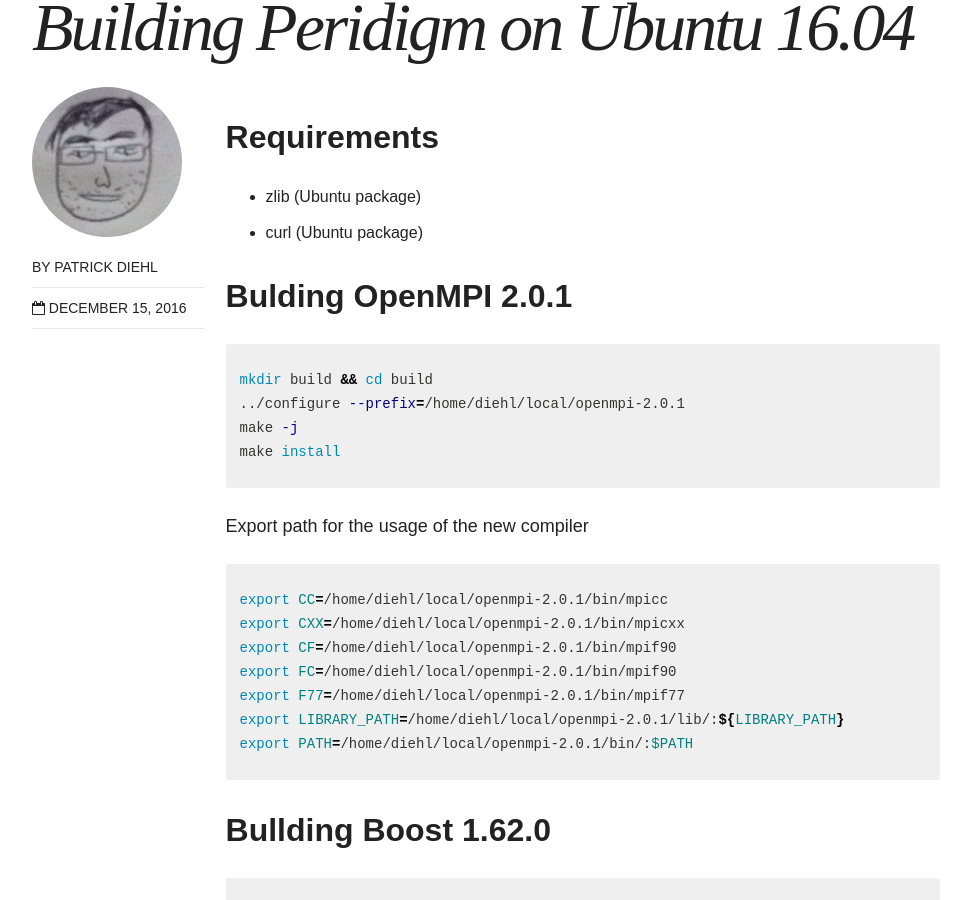
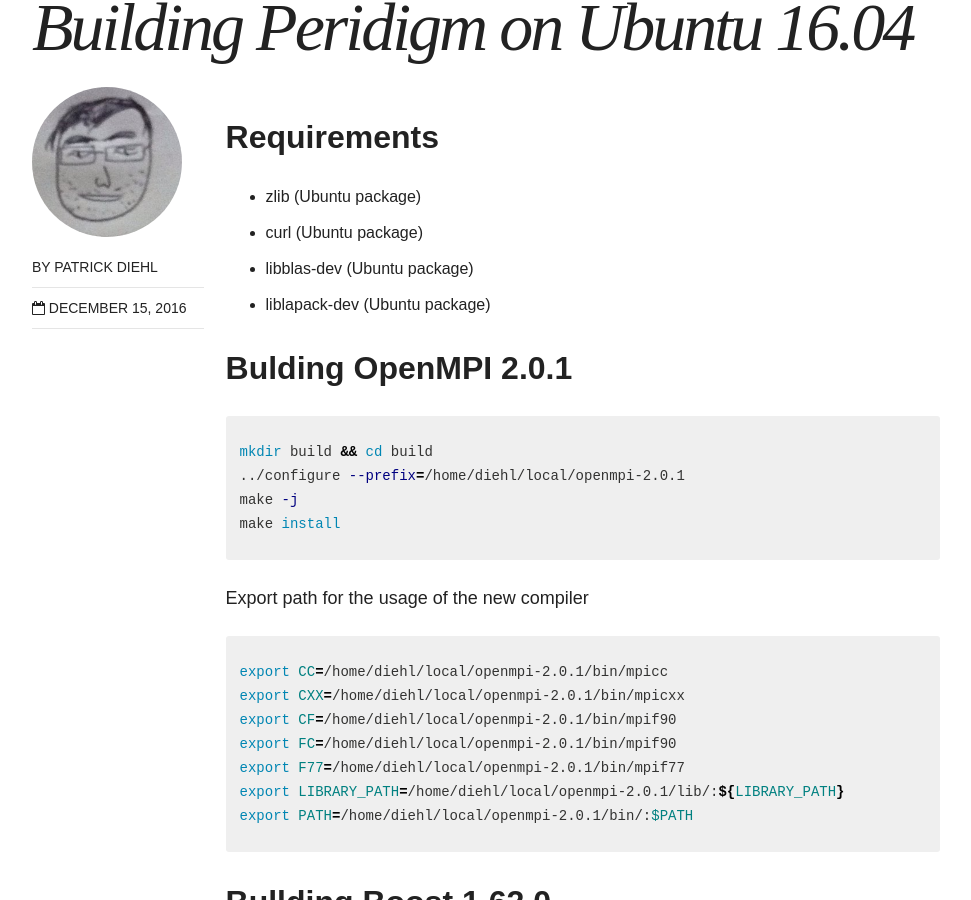
Before and after one commit to diehlpk/diehlpk.github.io, a Jekyll site: the page built from _posts/blog/2016-12-15-builing-peridigm.md, in a window 1280 px wide and 900 px high, scrolled down 517 px. Shown: the whole window, without its empty margins (154-1125 px from the left). Built offline with Jekyll 4.4.1, drawn with Linux system fonts in a browser that asks for light colours; nearby versions of some CDN libraries; some of the changed text lies outside the part shown.

Commit message:
Improve blog post

```diff
--- a/_posts/blog/2016-12-15-builing-peridigm.md
+++ b/_posts/blog/2016-12-15-builing-peridigm.md
@@ -10,6 +10,8 @@
 
 * zlib  (Ubuntu package)
 * curl (Ubuntu package)
+* libblas-dev (Ubuntu package)
+* liblapack-dev (Ubuntu package)
 
 ## Bulding [OpenMPI](http://www.open-mpi.de/software/ompi/v2.0/) 2.0.1
 {% highlight bash %}
```
Also changed, not shown: other parts of _posts/blog/2016-12-15-builing-peridigm.md (+1 -0 lines).
